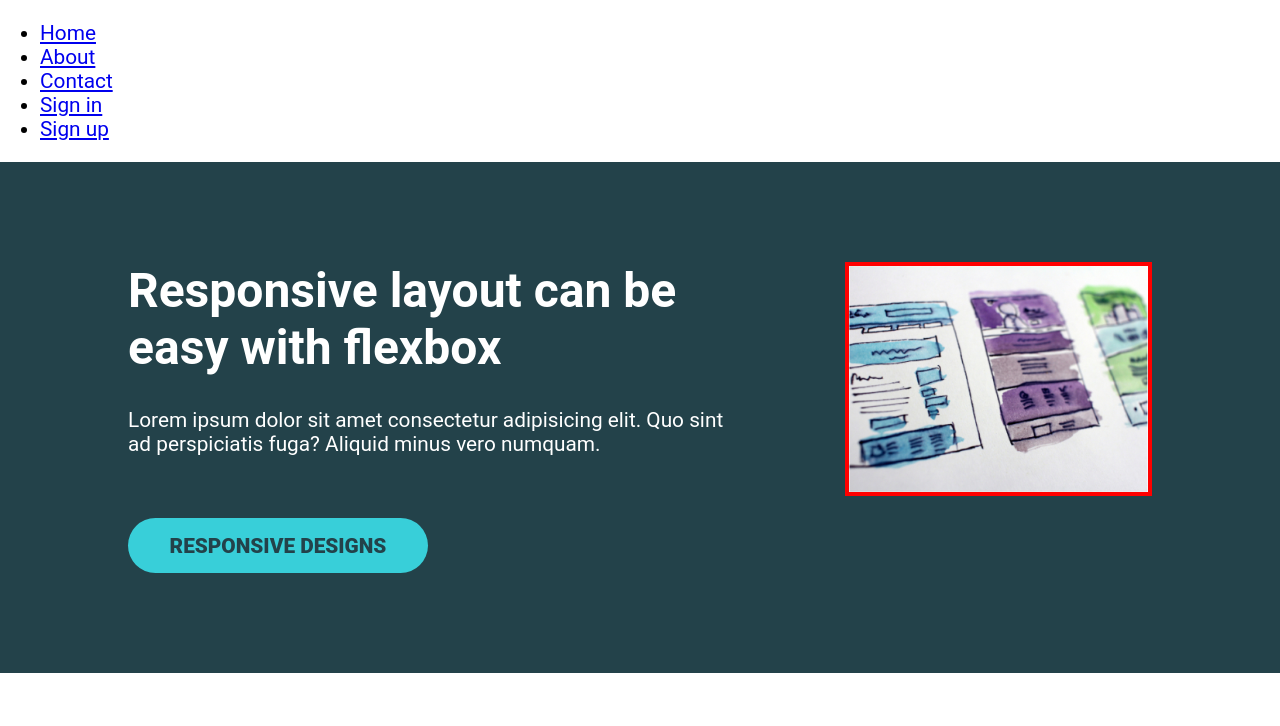
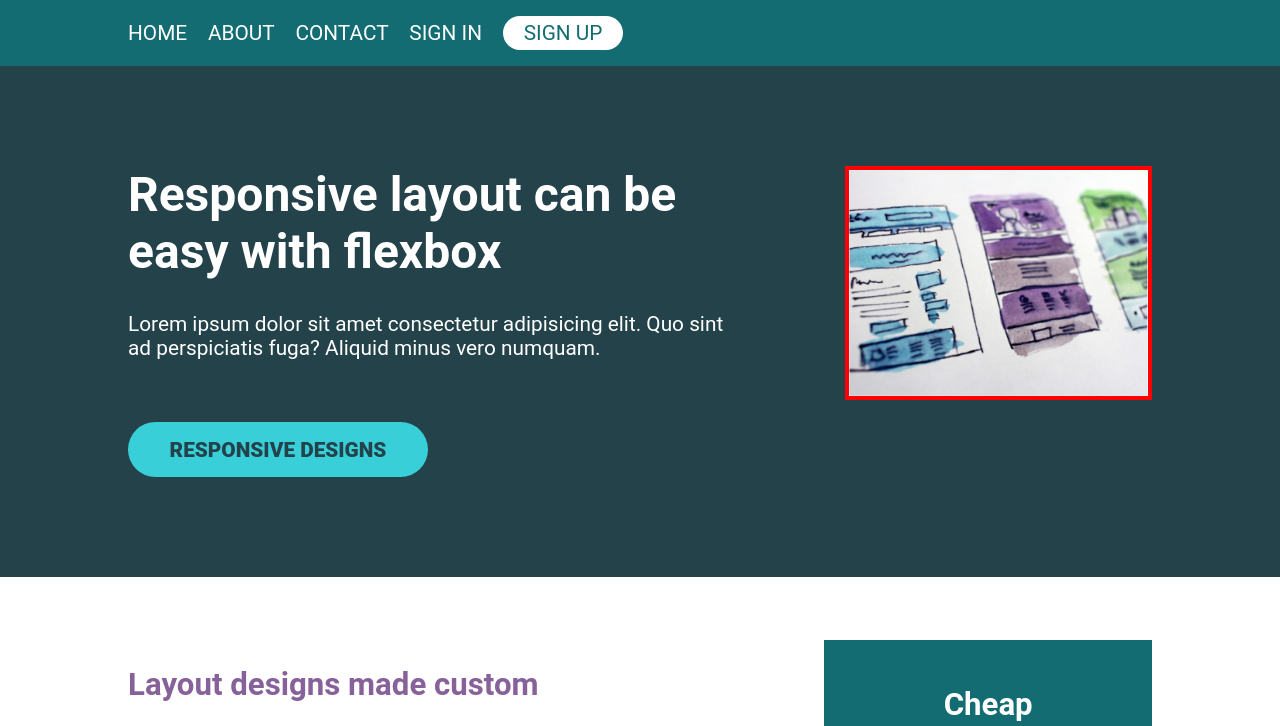
Before and after one commit to shafali03/Responsive-layout, a plain HTML site: page layout-2/index.html in a window 1280 px wide. Shown: the top 726 px of the page. Drawn offline with Linux system fonts and the light colour scheme.

Commit message:
style: Added styles to navbar and also created class container to wrap the nav inside the container

```diff
--- a/layout-2/index.html
+++ b/layout-2/index.html
@@ -9,15 +9,17 @@
 </head>
 
 <header>
+  <div class="container">
     <nav class="nav">
       <ul class="nav__list">
         <li class="nav__item"><a href="#" class="nav__link">Home</a></li>
         <li class="nav__item"><a href="#" class="nav__link">About</a></li>
         <li class="nav__item"><a href="#" class="nav__link">Contact</a></li>
         <li class="nav__item"><a href="#" class="nav__link">Sign in</a></li>
-      <li class="nav__item"><a href="#" class="nav__link">Sign up</a></li>
+        <li class="nav__item"><a href="#" class="nav__link nav__link--button">Sign up</a></li>
       </ul>
     </nav>
+  </div>
 </header>
 
 <body>
--- a/layout-2/styles.css
+++ b/layout-2/styles.css
@@ -6,6 +6,48 @@ body {
   margin: 0;
   font-family: 'Roboto', sans-serif;
   font-size: 1.3rem;
+}
+
+header {
+  background: #136c72;
+  padding: 1em 0;
+}
+
+.nav__list {
+  margin: 0;
+  padding: 0;
+  list-style: none;
+  display: flex;
+}
+
+.nav__item {
+  margin-right: 1em;
+}
+
+li {
+ list-style-type: none;
+}
+
+
+
+.nav__link {
+  margin: 0;
+  padding: 0;
+  list-style: none;
+  color: #fff;
+  text-decoration: none;
+  text-transform: uppercase;
+}
+
+.nav__link--button {
+  background: #fff;
+  color: #136c72;
+  padding: .25em 1em;
+  border-radius: 10em;
+}
+
+.nav__link:hover {
+  opacity: .75;;
 }
 
 img {
```
Lines whose indentation alone changed are shown as unchanged.
